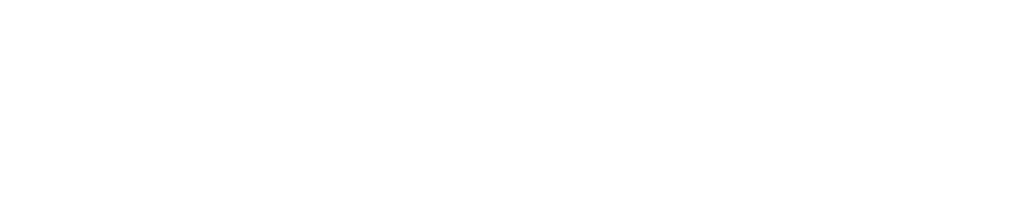
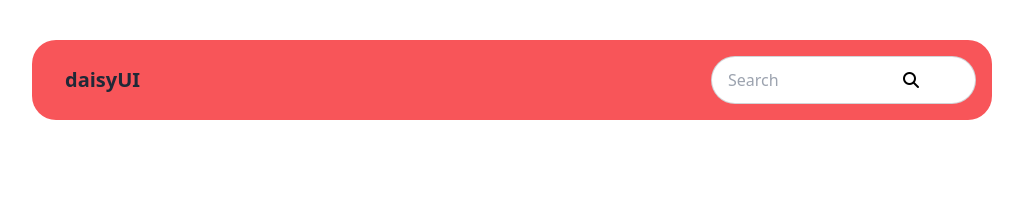
Before and after one commit to nisma687/Fruit-bust-assignment, a plain HTML site: page index.html in a window 1280 px wide. Shown: the whole page, without its empty margins (128-1151 px from the left). Drawn offline with nearby package versions, Linux system fonts and the light colour scheme.

Commit message:
did just navbar part little

```diff
--- a/index.html
+++ b/index.html
@@ -4,9 +4,34 @@
     <meta charset="UTF-8">
     <meta name="viewport" content="width=device-width, initial-scale=1.0">
     <title>Fruit Bust Assignment</title>
+    <!-- daisy ui -->
+    <link href="https://cdn.jsdelivr.net/npm/daisyui@3.4.0/dist/full.css" rel="stylesheet" type="text/css" />
+<script src="https://cdn.tailwindcss.com"></script>
+<!-- font awesome -->
+<script src="https://kit.fontawesome.com/9146dc53f9.js" crossorigin="anonymous"></script>
 </head>
 <body>
-    <header></header>
+    <header>
+        <nav class=" px-10 py-5 lg:px-40 lg:py-10 ">
+            <div class="navbar bg-[#F85559] rounded-3xl px-4 py-4">
+                <div class="flex-1">
+                  <a class="btn btn-ghost normal-case text-xl">daisyUI</a>
+                </div>
+
+                <div class="flex-none gap-2 ">
+                  <div class="form-control relative">
+                    <input type="text" placeholder="Search"class=" rounded-3xl input input-bordered w-24 md:w-auto" />
+                    <!-- just lg er jonno kora -->
+                    <div class="text-black absolute -my-7 mx-8 left-40 -bottom-20 top-10">
+                        <i class="fa-solid fa-magnifying-glass"></i>
+                    </div>
+                  </div>
+
+                </div>
+              </div>
+        </nav>
+
+    </header>
     <main></main>
     <footer></footer>
 </body>
--- /dev/null
+++ b/tailwind.config.js
@@ -0,0 +1,8 @@
+/** @type {import('tailwindcss').Config} */
+module.exports = {
+    content: ["./src/**/*.{html,js}"],
+    theme: {
+      extend: {},
+    },
+    plugins: [],
+  }
```
